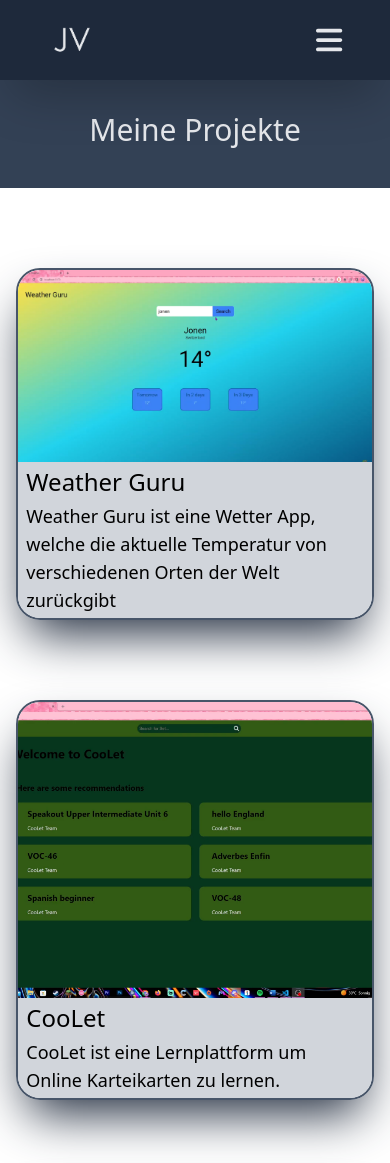
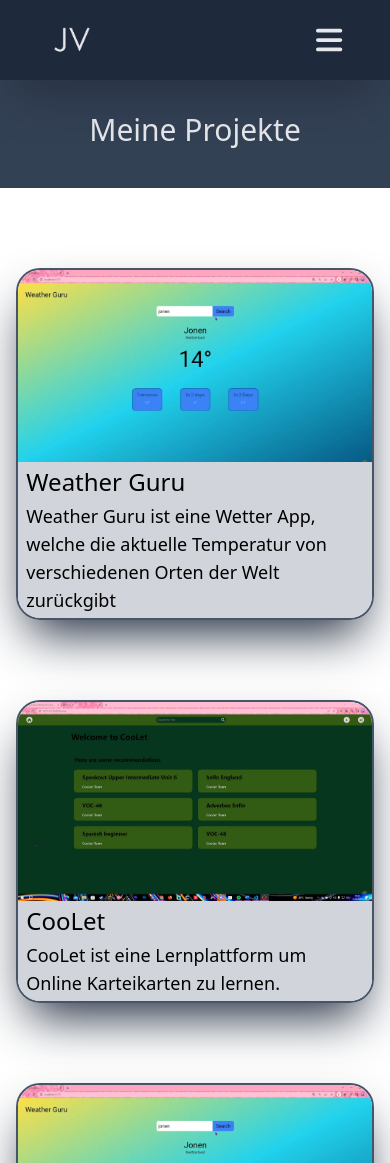
Before and after one commit to Spogotenau/portfolio, a React (Vite) app: page /projekte in a window 390 px wide. Shown: the top 1163 px of the page. Built offline with nearby package versions, Linux system fonts and the light colour scheme; a web font is replaced by a local one.

Commit message:
fix maybe

```diff
--- a/src/Pages/Projekte/index.jsx
+++ b/src/Pages/Projekte/index.jsx
@@ -26,7 +26,7 @@ function Projekte() {
             <img
               src={cooLet}
               alt='CooLet'
-              className=' w-[550px] h-[295.92px] object-cover'
+              className=' w-[550px] md:h-[295.92px] md:object-cover'
             />
             <div className='description cooLet bg-gray-300 top-0 relative'>
               <h1 className=' text-2xl px-2 py-1'>CooLet</h1>
```
